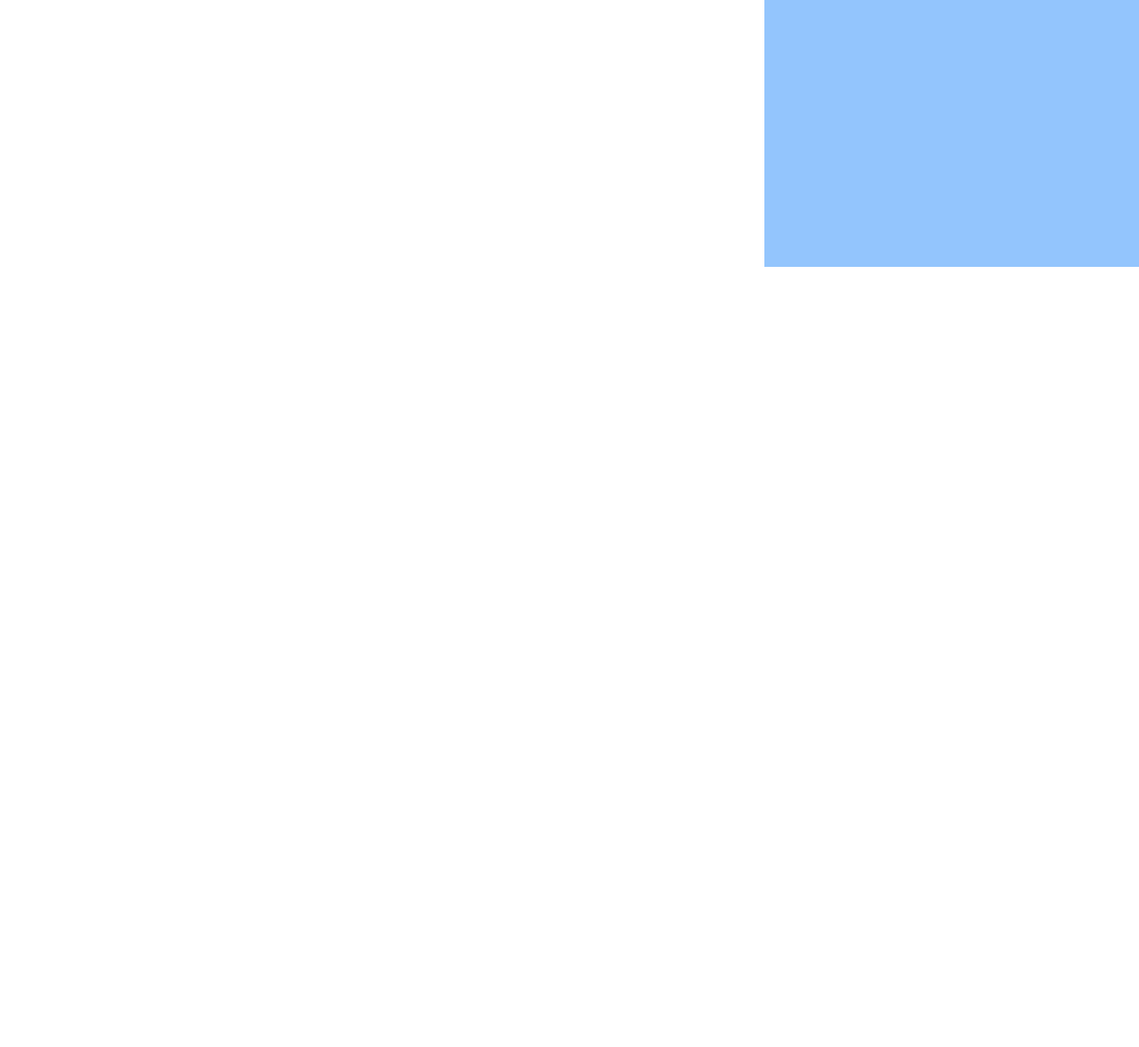
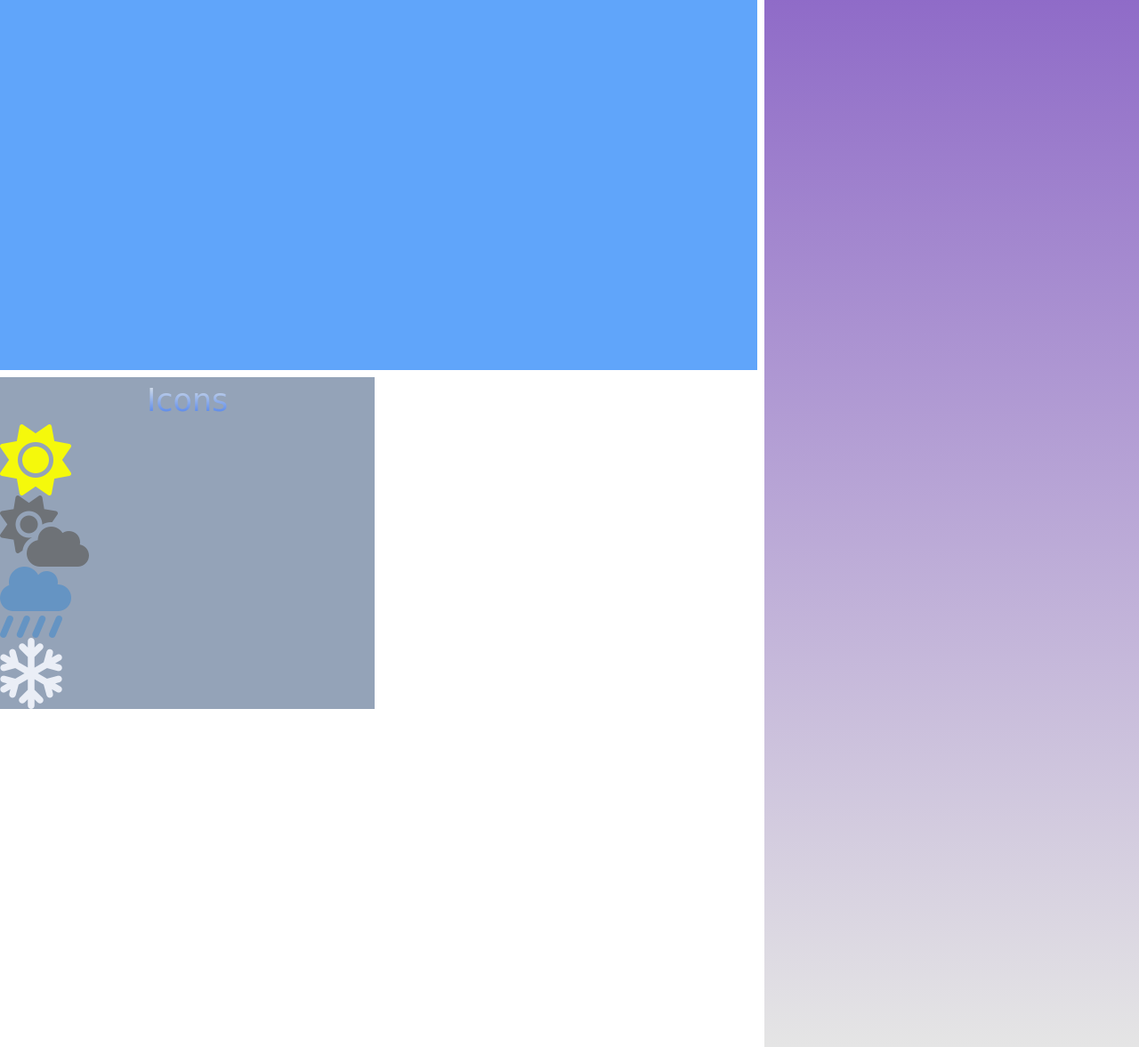
Before and after one commit to judy-her/weather-dashboard, a website: page index.html in a window 1280 px wide. Shown: the part 817-1994 px from the top of the page at 89% size. Before the commit the page ends 1117 px from the top, so only its background shows below. Drawn offline with nearby package versions, Linux system fonts and the light colour scheme; a web font is replaced by a local one.

Commit message:
added weather icons to html

```diff
--- a/index.html
+++ b/index.html
@@ -3,6 +3,10 @@
   <head>
     <meta charset="UTF-8" />
     <meta name="viewport" content="width=device-width, initial-scale=1.0" />
+    <script
+      src="https://kit.fontawesome.com/bf980fe4de.js"
+      crossorigin="anonymous"
+    ></script>
     <link rel="preconnect" href="https://fonts.googleapis.com" />
     <link rel="preconnect" href="https://fonts.gstatic.com" crossorigin />
     <link
@@ -20,26 +24,24 @@
   <body>
     <!-- header -->
 
-    <header
-      class="bg-gradient-to-r from-cyan-200 via-violet-600 to-blue-700 py-4"
-    >
-      <h1
-        class="font-playpen text-[45px] text-center bg-gradient-to-b from-yellow-50 to-blue-600 bg-clip-text text-transparent"
-      >
+    <header class="gradient-bg py-4">
+      <h1 class="text-gradient text-[45px]">
         Weather Dashboard
       </h1>
     </header>
     <!-- grid -->
     <main class="grid grid-cols-3 gap-2 grid-rows-5">
-      <div class="row-span-5 bg-blue-300">
-        <h1 class="font-playpen text-[35px] text-center">Search for a City:</h1>
+      <div class="row-span-5 bg-gradient-to-b from-violet-800 to-neutral-200">
+        <h1 class="font-playpen text-gradient text-[35px] text-center">
+          Search for a City:
+        </h1>
         <!-- changed ui-widget from class to id -->
         <div id="ui-widget" class="h-40 pl-2">
           <label class="mt-5 mx-1 text-center m-auto" for="birds">City: </label>
           <input id="birds" size="60px" />
         </div>
-        <button class="rounded-full bg-slate-400 w-full text-[20px]">
-          Search
+        <button class="gradient-bg rounded-full bg-slate-400 w-full">
+          <h2 class="text-[20px] text-gradient">Search</h2>
         </button>
         <hr
           class="w-48 h-1 mx-auto my-4 bg-gray-100 border-0 rounded md:my-10 dark:bg-gray-700"
@@ -56,7 +58,8 @@
         class="col-span-2 row-start-1 row-end-2 bg-violet-400 shadow-lg shadow-indigo-500/50"
       >
         <h1 class="font-playpen text-[35px] pb-2">
-          City <span>Date</span> <span>icon</span>
+          City <span>Date</span>
+          <span>icon </span>
         </h1>
         <ul class="space-y-3 pl-3">
           <li class="font-playpen text-[25px]">Temp:</li>
@@ -67,6 +70,40 @@
       <div class="col-span-2 row-span-2 bg-blue-400">
         <h1 class="font-playpen text-[30px]">5-Day Forecast:</h1>
       </div>
+      <div class="bg-slate-400">
+        <h2 class="font-playpen text-gradient text-[35px] text-center">
+          Icons
+        </h2>
+        <div>
+          <ul>
+            <li class="sunny">
+              <i
+                id="sunny"
+                class="fa-solid fa-sun fa-5x"
+                style="color: #f5f90b;"
+              ></i>
+            </li>
+            <li class="cloudy">
+              <i
+                class="fa-solid fa-cloud-sun fa-5x"
+                style="color: #6e7277;"
+              ></i>
+            </li>
+            <li class="rain">
+              <i
+                class="fa-solid fa-cloud-showers-heavy fa-5x"
+                style="color: #6594c3;"
+              ></i>
+            </li>
+            <li class="snow">
+              <i
+                class="fa-regular fa-snowflake fa-5x"
+                style="color: #eaeef6;"
+              ></i>
+            </li>
+          </ul>
+        </div>
+      </div>
     </main>
 
     <!-- jquery and jquery ui -->
--- a/style.css
+++ b/style.css
@@ -5,3 +5,12 @@
 .ui-autocomplete-loading {
   background: white url('images/ui-anim_basic_16x16.gif') right center no-repeat;
 }
+
+@layer components {
+  .gradient-bg {
+    @apply bg-gradient-to-r from-cyan-200 via-violet-600 to-blue-700;
+  }
+  .text-gradient {
+    @apply font-playpen text-center bg-gradient-to-b from-yellow-50 to-blue-600 bg-clip-text text-transparent;
+  }
+}
```
Also changed, not shown: tailwindstyle.css.
